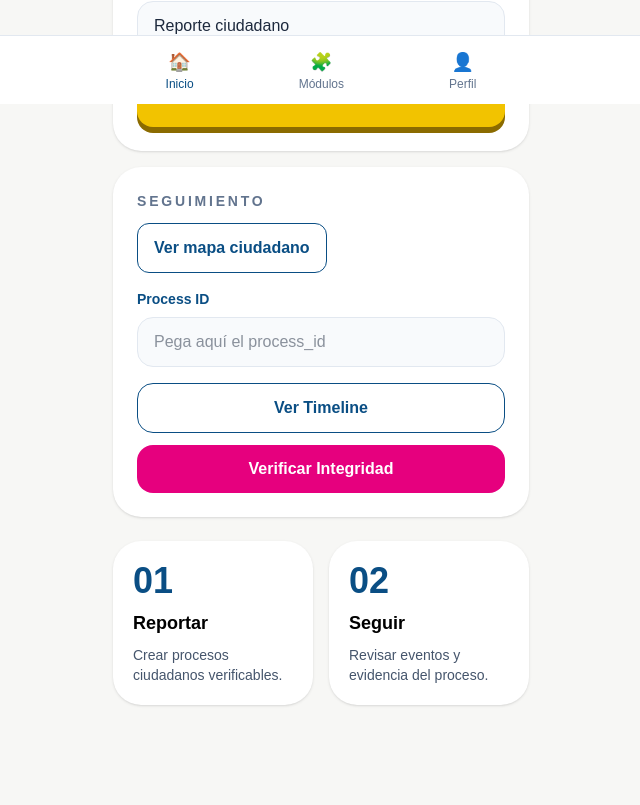
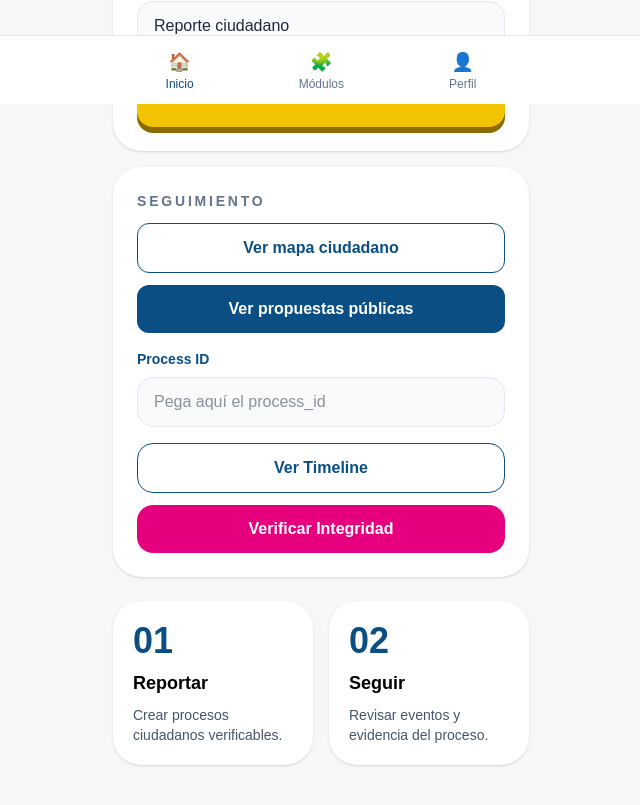
Before and after one commit to TecnocraciaParticipativaMexico/Plataforma, a Next.js app in the folder web/: page / in a window 1280 px wide. Shown: the part 696-1501 px from the top of the page, without its empty margins (319-959 px from the left). Built offline with nearby package versions, Linux system fonts and the light colour scheme.

Commit message:
feat: conectar propuestas publicas desde inicio

```diff
--- a/web/app/page.tsx
+++ b/web/app/page.tsx
@@ -129,12 +129,19 @@ export default function Home() {
   Seguimiento
 </div>
 
-<div className="mb-4">
+<div className="mb-4 grid gap-3">
   <Link
     href="/mapa"
-    className="inline-block rounded-xl border border-[#0A4E84] bg-white px-4 py-3 font-semibold text-[#0A4E84]"
+    className="block rounded-xl border border-[#0A4E84] bg-white px-4 py-3 text-center font-semibold text-[#0A4E84]"
   >
     Ver mapa ciudadano
+  </Link>
+
+  <Link
+    href="/propuestas"
+    className="block rounded-xl bg-[#0A4E84] px-4 py-3 text-center font-bold text-white"
+  >
+    Ver propuestas públicas
   </Link>
 </div>
 
```
